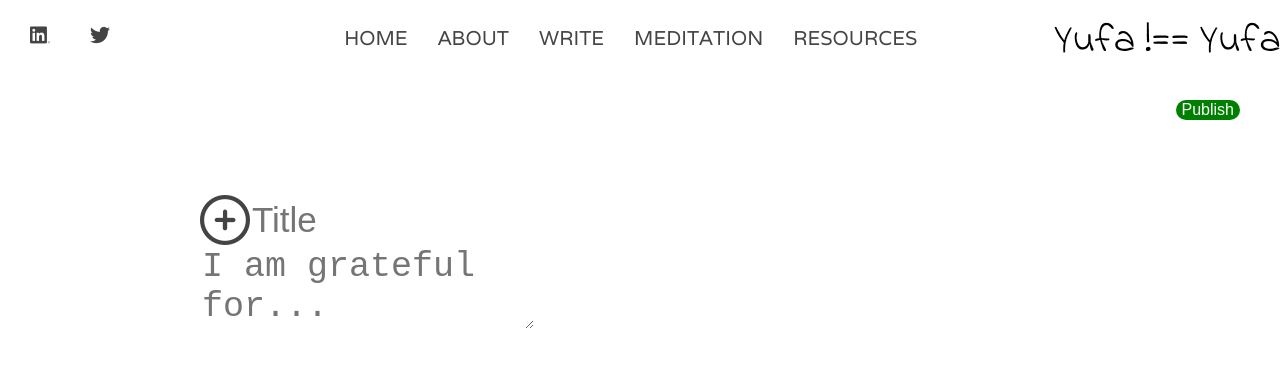
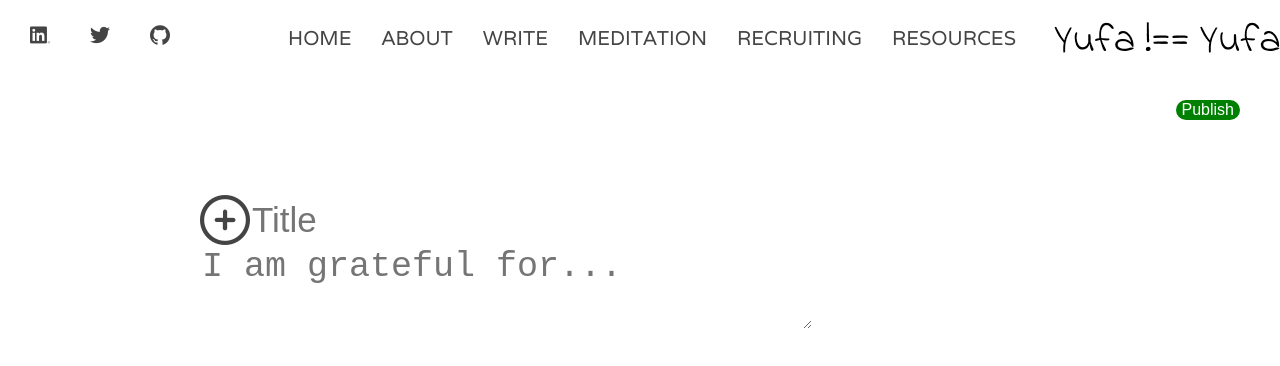
Before and after one commit to 01001101CK/projects-blog, a React app: page /write in a window 1280 px wide. Shown: the top 366 px of the page. Built offline with nearby package versions, Linux system fonts and the light colour scheme.

Commit message:
made post and delete work

```diff
--- a/src/components/About.jsx
+++ b/src/components/About.jsx
@@ -15,7 +15,7 @@ export default function About() {
                 <br></br>
                 <p>Hi Friends! <img draggable="false" role="img" className="emoji" alt="👋"
                     src="https://s.w.org/images/core/emoji/14.0.0/svg/1f44b.svg"></img>
-                    My name is Yufa. I am a aspiring Software Engineer focusing on protecting users’ mental health and accessibility.
+                    My name is Yufa. I am a aspiring Software Engineer focusing on protecting users’ mental health and advocating accessibility.
                     my personal journey as an immigrant, HR practitioner and meditation teacher have shaped my mission to foster and build environments where everyone can thrive.
                     <br />
                     <br />
@@ -24,6 +24,7 @@ export default function About() {
                 <ul>
                     <li>I am passionate about learning new things and always looking for ways to nurture my inner growth.</li>
                     <li>I bring order, peace, and calm to complex, unpredictable, sometimes stressful people-centric environments.</li>
+                    <li>My Gallup Strengths: Relator, Maximizer, Adaptability, Intellection and Self Assurance</li>
                 </ul>
             </div>
             <hr />
--- a/src/components/SinglePost.jsx
+++ b/src/components/SinglePost.jsx
@@ -22,6 +22,15 @@ export default function SinglePost() {
         }
         getSinglePost()
     }, [path])
+
+    const handleDelete = async () => {
+        try {
+            await axios.delete('http://localhost:8000/api/posts/' + path);
+            window.location.replace('/')
+        } catch (err) {
+            res.status(500).json(err)
+        }
+    }
     return (
         <div className='singlePost'>
             <div className='singlePostContainer'>
@@ -31,7 +40,7 @@ export default function SinglePost() {
                     {post.title}
                     <div className="singlePostEdit">
                         <i className="singlePostIcon edit fi fi-rr-edit"></i>
-                        <i className="singlePostIcon delete fi-rs-trash"></i>
+                        <i className="singlePostIcon delete fi-rs-trash" onClick={handleDelete}></i>
                     </div>
                 </h1>
                 <div className="singlePostInfo">
--- a/src/components/nav.jsx
+++ b/src/components/nav.jsx
@@ -10,7 +10,10 @@ export default function Nav() {
                     <i className="fi fi-brands-linkedin"></i>
                 </a>
                 <a href="https://twitter.com/yufa_li" className="social-icon si-rounded si-small si-twitter" target="_blank">
-                    <i className="fi fi-brands-twitter"></i>
+                    <i className="social-icon fi fi-brands-twitter"></i>
+                </a>
+                <a href="https://github.com/01001101CK" className="social-icon si-rounded si-small si-twitter" target="_blank">
+                    <i className="fi fi-brands-github"></i>
                 </a>
             </div>
             <div className='navCenter'>
@@ -27,6 +30,9 @@ export default function Nav() {
                     <a href="https://www.pauseandthrive.xyz/" className="meditation-page" target="_blank">
                         <li className='navListItem'>MEDITATION</li>
                     </a>
+                    <a href="https://bonni.io/about" className="meditation-page" target="_blank">
+                        <li className='navListItem'>RECRUITING</li>
+                    </a>
                     <li className='navListItem'>RESOURCES</li>
                 </ul>
             </div>
--- a/src/components/style.scss
+++ b/src/components/style.scss
@@ -283,7 +283,9 @@
         width: 75%;
     }
 
-    .content {}
+    .content {
+        width: 75%;
+    }
 
     .writeInput:focus {
         outline: none;
--- a/src/pages/Home/Write/Write.jsx
+++ b/src/pages/Home/Write/Write.jsx
@@ -15,8 +15,8 @@ export default function Write() {
         try {
             const res = await axios.post('http://localhost:8000/api/posts', newPost, { headers: { "Content-Type": "application/json" } });
             // console.log(res)
-            window.location.replace('http://localhost:8080/post' + res.data._id)
-        } catch (err) { }
+            window.location.replace('http://localhost:8080/post/' + res.data._id)
+        } catch (err) { res.status(500).json(err) }
     }
 
     return (
```
